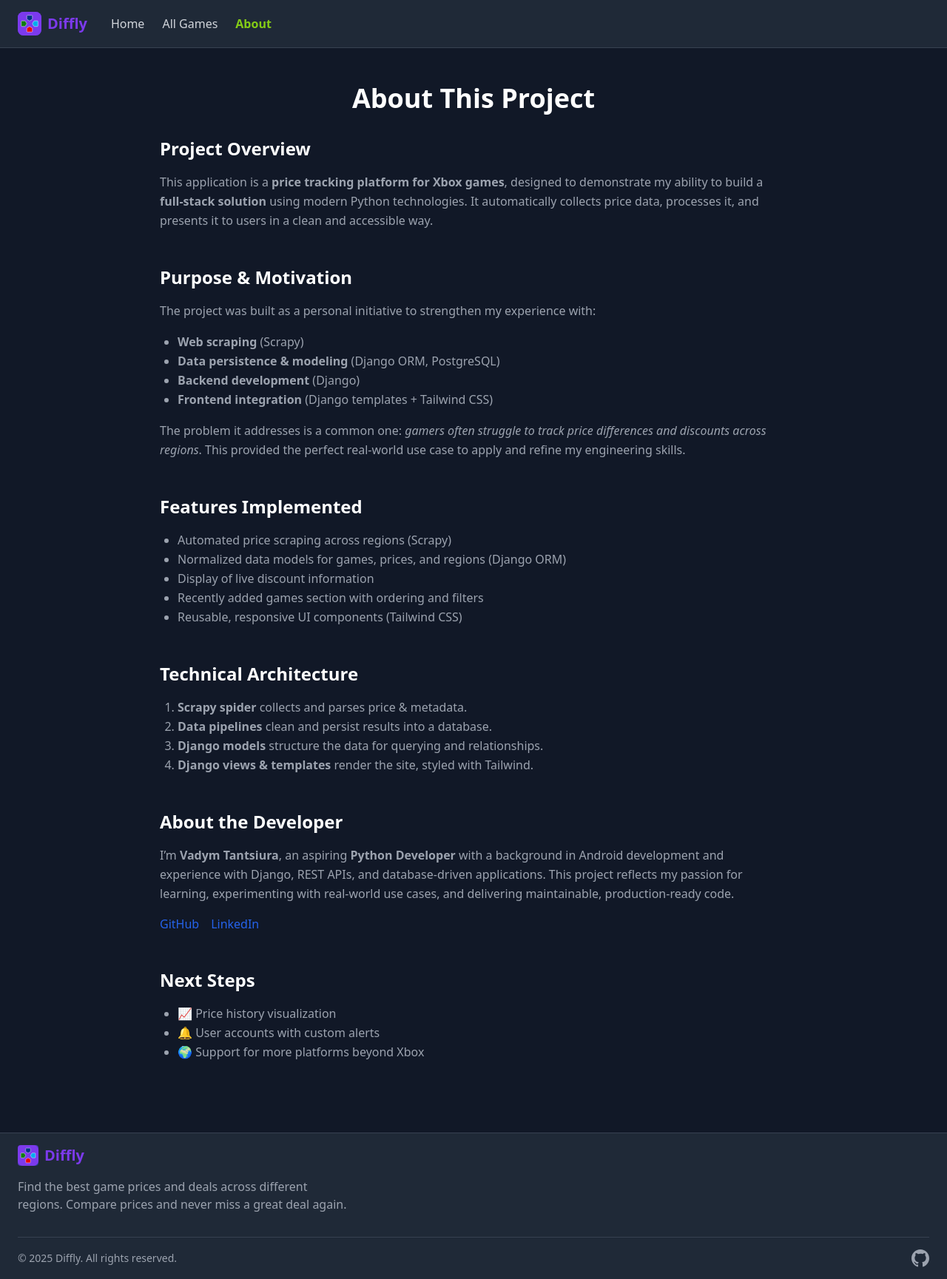
After one commit to 6SUPER6SONIC6/Diffly, a Django app: page /about/ in a window 1280 px wide. The commit adds this page. Shown: the whole page at 74% size. Run offline with Django 5.2, Linux system fonts and the light colour scheme; some libraries are stand-ins or nearby versions.

Commit message:
feat(about): create About page
- Created about.html template extending base layout

```diff
--- /dev/null
+++ b/apps/games/templates/games/about.html
@@ -0,0 +1,87 @@
+{% extends "base.html" %}
+
+{% block title %}About This Project{% endblock %}
+
+{% block content %}
+<section class="section-spacing max-w-4xl mx-auto px-6 py-12">
+    <h1 class="text-4xl font-bold mb-8 text-center">About This Project</h1>
+
+    <!-- Project Overview -->
+    <div class="mb-12">
+        <h2 class="text-2xl font-semibold mb-4">Project Overview</h2>
+        <p class="text-gray-400 leading-relaxed">
+            This application is a <strong>price tracking platform for Xbox games</strong>, designed to demonstrate my ability to build a
+            <strong>full-stack solution</strong> using modern Python technologies. It automatically collects price data, processes it,
+            and presents it to users in a clean and accessible way.
+        </p>
+    </div>
+
+    <!-- Purpose & Motivation -->
+    <div class="mb-12">
+        <h2 class="text-2xl font-semibold mb-4">Purpose & Motivation</h2>
+        <p class="text-gray-400 leading-relaxed mb-4">
+            The project was built as a personal initiative to strengthen my experience with:
+        </p>
+        <ul class="list-disc pl-6 text-gray-400 leading-relaxed">
+            <li><strong>Web scraping</strong> (Scrapy)</li>
+            <li><strong>Data persistence & modeling</strong> (Django ORM, PostgreSQL)</li>
+            <li><strong>Backend development</strong> (Django)</li>
+            <li><strong>Frontend integration</strong> (Django templates + Tailwind CSS)</li>
+        </ul>
+        <p class="text-gray-400 leading-relaxed mt-4">
+            The problem it addresses is a common one: <em>gamers often struggle to track price differences and discounts across regions</em>.
+            This provided the perfect real-world use case to apply and refine my engineering skills.
+        </p>
+    </div>
+
+    <!-- Features -->
+    <div class="mb-12">
+        <h2 class="text-2xl font-semibold mb-4">Features Implemented</h2>
+        <ul class="list-disc pl-6 text-gray-400 leading-relaxed">
+            <li>Automated price scraping across regions (Scrapy)</li>
+            <li>Normalized data models for games, prices, and regions (Django ORM)</li>
+            <li>Display of live discount information</li>
+            <li>Recently added games section with ordering and filters</li>
+            <li>Reusable, responsive UI components (Tailwind CSS)</li>
+        </ul>
+    </div>
+
+    <!-- Architecture -->
+    <div class="mb-12">
+        <h2 class="text-2xl font-semibold mb-4">Technical Architecture</h2>
+        <ol class="list-decimal pl-6 text-gray-400 leading-relaxed">
+            <li><strong>Scrapy spider</strong> collects and parses price & metadata.</li>
+            <li><strong>Data pipelines</strong> clean and persist results into a database.</li>
+            <li><strong>Django models</strong> structure the data for querying and relationships.</li>
+            <li><strong>Django views & templates</strong> render the site, styled with Tailwind.</li>
+        </ol>
+    </div>
+
+    <!-- About the Developer -->
+    <div class="mb-12">
+        <h2 class="text-2xl font-semibold mb-4">About the Developer</h2>
+        <p class="text-gray-400 leading-relaxed mb-4">
+            I’m <strong>Vadym Tantsiura</strong>, an aspiring <strong>Python Developer</strong> with a background in Android development
+            and experience with Django, REST APIs, and database-driven applications.
+            This project reflects my passion for learning, experimenting with real-world use cases, and delivering maintainable,
+            production-ready code.
+        </p>
+        <div class="flex space-x-4">
+            <a href="https://github.com/6SUPER6SONIC6" target="_blank"
+               class="text-blue-600 hover:underline">GitHub</a>
+            <a href="https://www.linkedin.com/in/vadym-tantsiura-a930a7218/" target="_blank"
+               class="text-blue-600 hover:underline">LinkedIn</a>
+        </div>
+    </div>
+
+    <!-- Next Steps -->
+    <div class="mb-12">
+        <h2 class="text-2xl font-semibold mb-4">Next Steps</h2>
+        <ul class="list-disc pl-6 text-gray-400 leading-relaxed">
+            <li>📈 Price history visualization</li>
+            <li>🔔 User accounts with custom alerts</li>
+            <li>🌍 Support for more platforms beyond Xbox</li>
+        </ul>
+    </div>
+</section>
+{% endblock %}
--- a/apps/games/urls.py
+++ b/apps/games/urls.py
@@ -7,4 +7,5 @@ urlpatterns = [
     path("games/", views.GameListView.as_view(), name="games"),
     path("games/<int:pk>/", views.GameDetailView.as_view(), name="game_detail"),
     path("search/", views.SearchView.as_view(), name="search"),
+    path("about/", views.about, name="about"),
 ]
--- a/apps/games/views.py
+++ b/apps/games/views.py
@@ -131,3 +131,7 @@ class SearchView(generic.ListView):
         context = super().get_context_data(**kwargs)
         context['query'] = self.request.GET.get('q', '')
         return context
+
+
+def about(request):
+    return render(request, 'games/about.html')
--- a/templates/base.html
+++ b/templates/base.html
@@ -38,7 +38,7 @@
 <body class="bg-dark-bg text-white flex flex-col min-h-screen">
     <!-- Navigation -->
     <nav class="bg-dark-card border-b border-dark-border sticky top-0 z-50">
-        <div class="max-w-8xl mx-auto px-6 py-4">
+        <div class="max-w-7xl mx-auto px-6 py-4">
             <div class="flex items-center justify-between">
                 <div class="flex items-center space-x-8">
                     <a href="{% url 'index' %}" class="flex items-center space-x-2 hover:opacity-80 transition-opacity">
@@ -63,9 +63,7 @@
                            class="{% if request.resolver_match.url_name == 'games' %}nav-link-active{% else %}text-gray-300 hover:text-accent{% endif %} transition-colors">
                             All Games
                         </a>
-<!--                        <a href="{% url 'games' %}?discounted=true" class="text-gray-300 hover:text-accent transition-colors">Discounts</a>-->
-<!--                        <a href="{% url 'games' %}?ordering=-release_date" class="text-gray-300 hover:text-accent transition-colors">New Releases</a>-->
-                        <a href="#" class="text-gray-300 hover:text-accent transition-colors">About</a>
+                        <a href="{% url 'about' %}" class="{% if request.resolver_match.url_name == 'about' %}nav-link-active{% else %}text-gray-300 hover:text-accent{% endif %} transition-colors">About</a>
                     </div>
                 </div>
 
@@ -84,9 +82,7 @@
                 <div class="flex flex-col space-y-3">
                     <a href="{% url 'index' %}" class="text-gray-300 hover:text-accent transition-colors">Home</a>
                     <a href="{% url 'games' %}" class="text-gray-300 hover:text-accent transition-colors">All Games</a>
-<!--                    <a href="{% url 'games' %}?discounted=true" class="text-gray-300 hover:text-accent transition-colors">Discounts</a>-->
-<!--                    <a href="{% url 'games' %}?ordering=-release_date" class="text-gray-300 hover:text-accent transition-colors">New Releases</a>-->
-                    <a href="#" class="text-gray-300 hover:text-accent transition-colors">About</a>
+                    <a href="{% url 'about' %}" class="text-gray-300 hover:text-accent transition-colors">About</a>
                 </div>
             </div>
         </div>
@@ -100,7 +96,7 @@
 
     <!-- Footer -->
     <footer class="bg-dark-card border-t border-dark-border">
-        <div class="max-w-8xl mx-auto px-6 py-4">
+        <div class="max-w-7xl mx-auto px-6 py-4">
             <div class="grid grid-cols-1 md:grid-cols-4 gap-8">
                 <!-- Brand -->
                 <div class="col-span-1 md:col-span-2">
```
